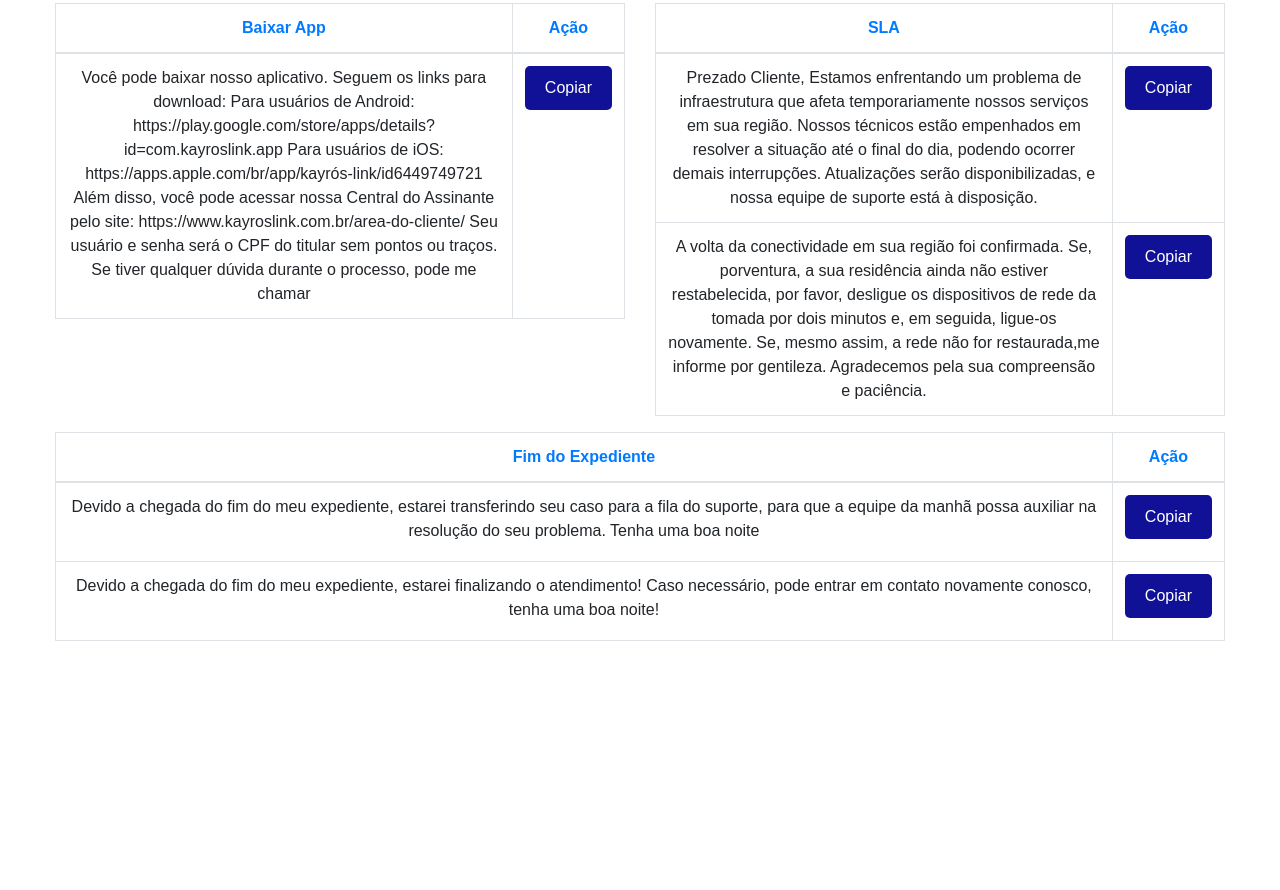
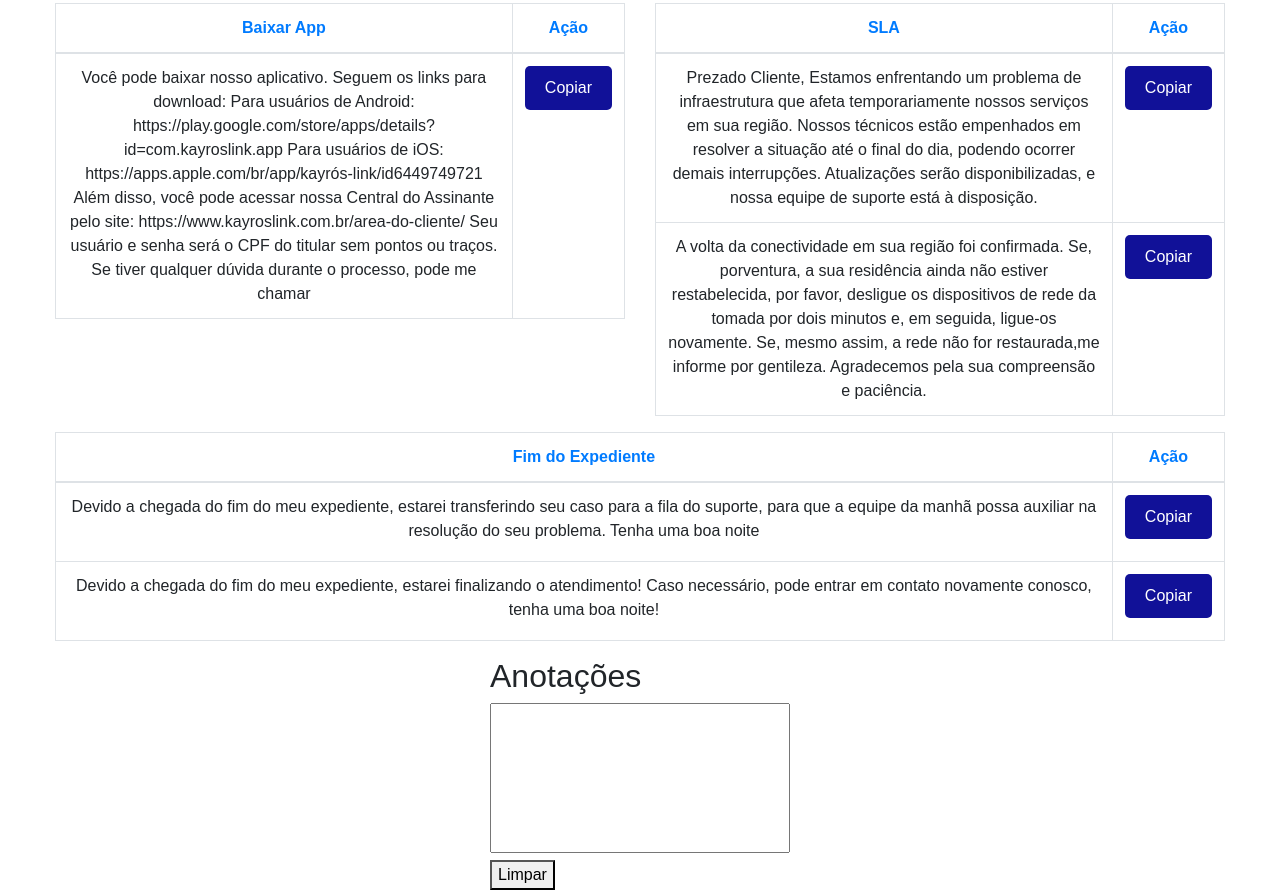
Before and after one commit to joaovitorsilva11/pag_Kayros, a plain HTML site: page noturno.html in a window 1280 px wide. Shown: the part 1796-2686 px from the top of the page. Before the commit the page ends 2453 px from the top, so only its background shows below. Drawn offline with nearby package versions, Linux system fonts and the light colour scheme.

Commit message:
bloco de anotação

```diff
--- a/noturno.html
+++ b/noturno.html
@@ -79,6 +79,18 @@
 
     th {
         color: #007bff;
+    }
+
+    #blocoDeAnotacoes {
+      width: 300px;
+      margin: 0 auto;
+      text-align: left;
+    }
+
+    textarea {
+      width: 100%;
+      height: 150px;
+      resize: none; /* Impede que o textarea seja redimensionado pelo usuário */
     }
 
   </style>
@@ -391,7 +403,11 @@ Estamos enfrentando um problema de infraestrutura que afeta temporariamente noss
           </tbody>
         </table>
       </div>
-
+      <div id="blocoDeAnotacoes">
+        <h2>Anotações</h2>
+        <textarea id="anotacoes"></textarea>
+        <button onclick="limparAnotacoes()">Limpar</button>
+      </div>
     </div>
   </div>
 
@@ -486,6 +502,12 @@ Estamos enfrentando um problema de infraestrutura que afeta temporariamente noss
         elemento.style.color = elemento.style.color === "white" ? "black" : "white";
       });
     }
+
+    function limparAnotacoes() {
+      document.getElementById('anotacoes').value = '';
+      localStorage.removeItem('anotacoes');
+      alert('Anotações limpas!');
+    }
   </script>
 
 </body>
```
Also changed, not shown: diurno.html (+12 -1 lines).
